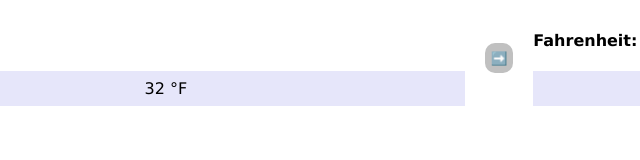
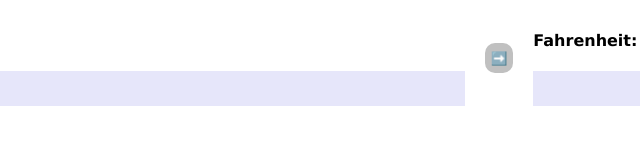
Before and after one commit to JeffStev06/lic-ciclo-02-2020, a plain HTML site: page discusion/3/index.html in a window 1280 px wide. Shown: the full height of the page, 141-781 px from the left. Drawn offline with Linux system fonts and the light colour scheme.

Commit message:
Removiendo un dato quemado del html

```diff
--- a/discusion/3/index.html
+++ b/discusion/3/index.html
@@ -12,7 +12,6 @@
         <div class="item">
             <h4>Celcius:</h4>
             <div id="C" class="input" onclick="setCelcius()">
-                32 °F
             </div>
         </div>
         <button onclick="convert()">➡️</button>
```
